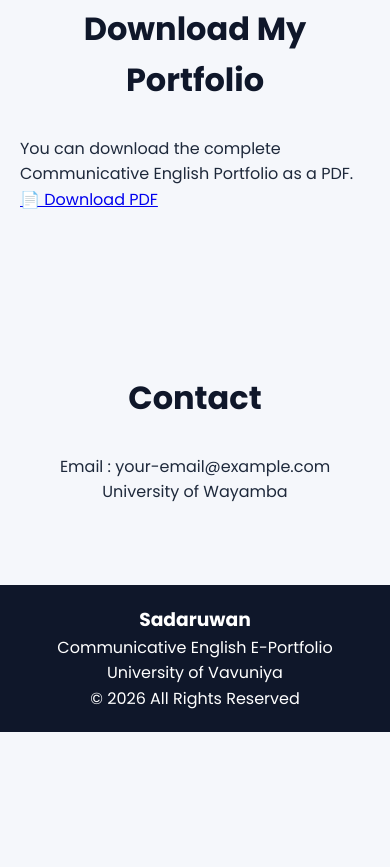
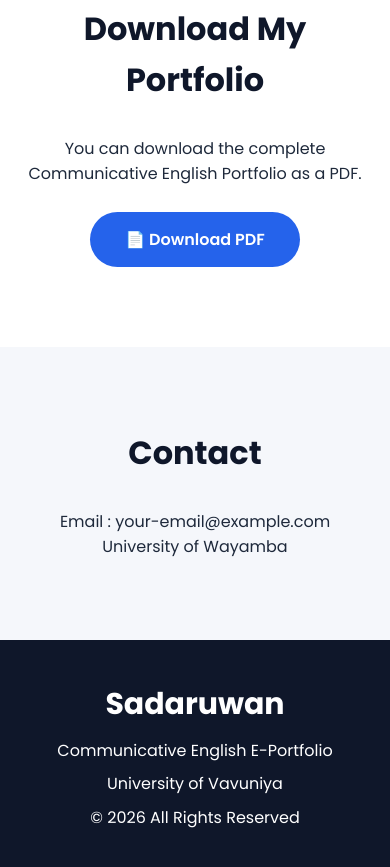
Before and after one commit to kavindusadaruwan248-spec/Sadaruwan, a plain HTML site: page index.html in a window 390 px wide. Shown: the part 3257-4124 px from the top of the page. Before the commit the page ends 3989 px from the top, so only its background shows below. Drawn offline with Linux system fonts and the light colour scheme.

Commit message:
Update style.css

```diff
--- a/style.css
+++ b/style.css
@@ -207,4 +207,69 @@ section{
 .card button:hover{
     background:#1D4ED8;
 }
+    /* Download Section */
+
+#download{
+    text-align:center;
+    background:#ffffff;
+    padding:80px 20px;
 }
+
+.download-btn{
+
+    display:inline-block;
+
+    margin-top:25px;
+
+    background:#2563EB;
+
+    color:white;
+
+    text-decoration:none;
+
+    padding:15px 35px;
+
+    border-radius:50px;
+
+    transition:.3s;
+
+    font-weight:600;
+
+}
+
+.download-btn:hover{
+
+    background:#1D4ED8;
+
+    transform:scale(1.05);
+
+}
+
+/* Footer */
+
+footer{
+
+    background:#0F172A;
+
+    color:white;
+
+    text-align:center;
+
+    padding:40px 20px;
+
+}
+
+footer h3{
+
+    font-size:30px;
+
+    margin-bottom:10px;
+
+}
+
+footer p{
+
+    margin:8px 0;
+
+}
+}
```
